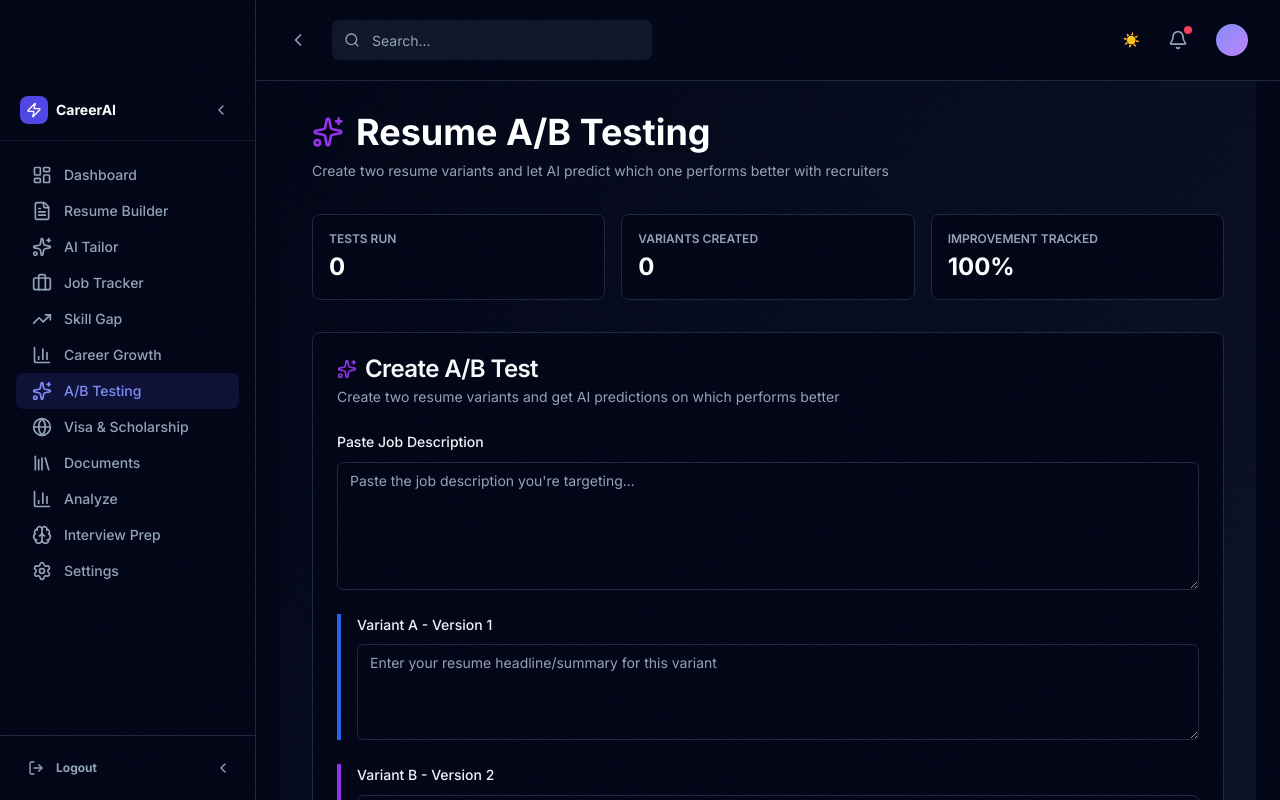
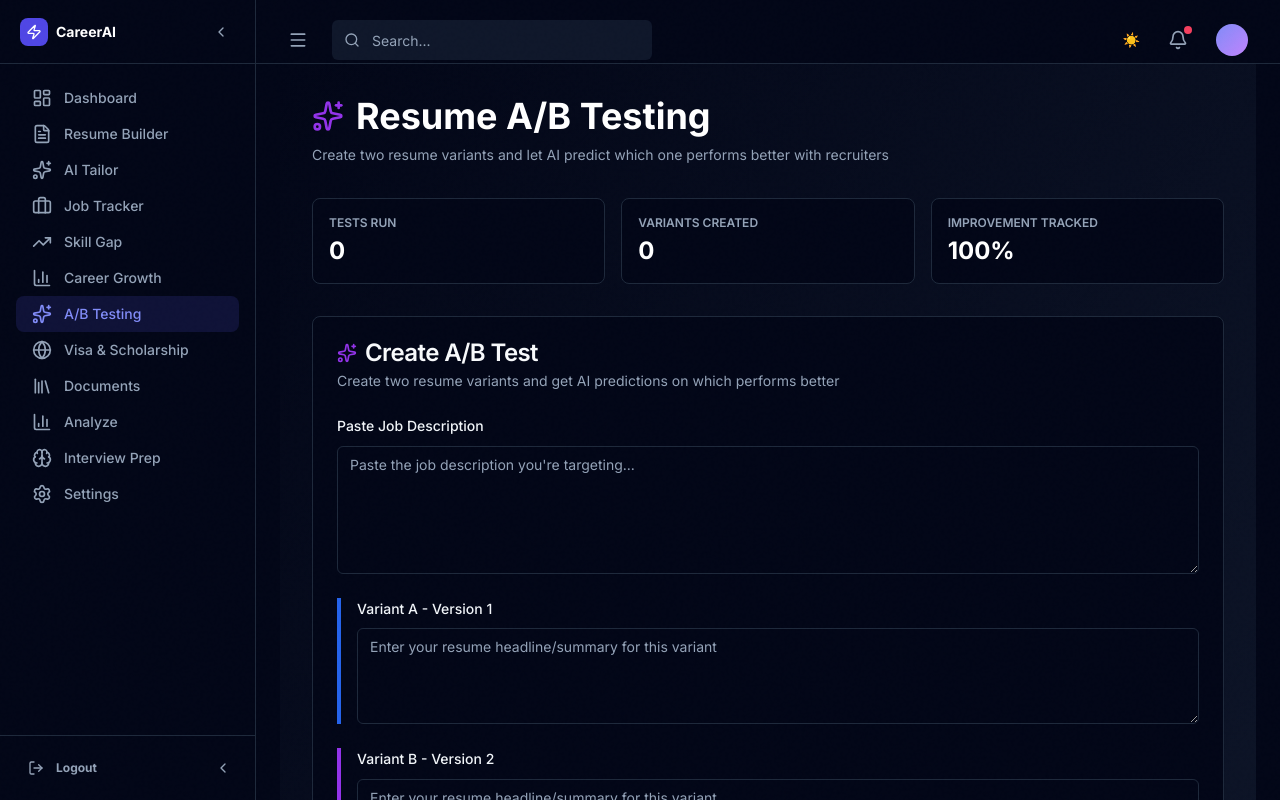
Before and after one commit to Engr-Riaz-Ahmad-Butt/career_ai, a Next.js app in the folder frontend/: page /ab-testing in a window 1280 px wide. Shown: the top 800 px of the page. Built offline with nearby package versions, Linux system fonts and the light colour scheme; no server answers.

Commit message:
Standardize header heights, fix toggle logic, and restore icons

```diff
--- a/frontend/app/(dashboard)/layout.tsx
+++ b/frontend/app/(dashboard)/layout.tsx
@@ -21,7 +21,7 @@ export default function DashboardLayout({
                 }}
             >
                 <AppNavbar />
-                <main className="flex-1 pt-20 p-6">
+                <main className="flex-1 pt-16 p-6">
                     {children}
                 </main>
             </div>
--- a/frontend/components/layout/app-navbar.tsx
+++ b/frontend/components/layout/app-navbar.tsx
@@ -40,7 +40,7 @@ export function AppNavbar() {
       initial={{ y: -20, opacity: 0 }}
       animate={{ y: 0, opacity: 1 }}
       transition={{ duration: 0.3 }}
-      className="fixed top-0 left-0 right-0 z-30 border-b border-slate-200 dark:border-slate-800 bg-white dark:bg-slate-950 backdrop-blur-sm"
+      className="fixed top-0 left-0 right-0 z-30 border-b border-slate-200 dark:border-slate-800 bg-white dark:bg-slate-950 backdrop-blur-sm h-16"
       style={{
         paddingLeft: sidebarOpen ? '256px' : '80px',
         transition: 'padding-left 0.3s ease',
@@ -54,7 +54,7 @@ export function AppNavbar() {
             className="p-2 hover:bg-slate-100 dark:hover:bg-slate-800 rounded-lg transition-colors flex items-center justify-center text-slate-500 dark:text-slate-400"
             title={sidebarOpen ? "Collapse Sidebar" : "Expand Sidebar"}
           >
-            {sidebarOpen ? <ChevronLeft className="h-5 w-5" /> : <ChevronRight className="h-5 w-5" />}
+            <Menu className="h-5 w-5" />
           </button>
 
           <div className="hidden md:flex flex-1 max-w-xs">
--- a/frontend/components/layout/app-sidebar.tsx
+++ b/frontend/components/layout/app-sidebar.tsx
@@ -49,32 +49,24 @@ export function AppSidebar() {
       initial={{ width: sidebarOpen ? 256 : 80 }}
       animate={{ width: sidebarOpen ? 256 : 80 }}
       transition={{ duration: 0.3 }}
-      className="fixed left-0 top-0 bottom-0 border-r border-slate-200 dark:border-slate-800 bg-white dark:bg-slate-950 z-40 flex flex-col pt-20"
+      className="fixed left-0 top-0 bottom-0 border-r border-slate-200 dark:border-slate-800 bg-white dark:bg-slate-950 z-40 flex flex-col"
     >
-      {/* Branding & Top Toggle */}
-      <div className="px-5 py-4 flex items-center justify-between border-b border-slate-100 dark:border-slate-800/50">
-        {sidebarOpen ? (
+      {/* Branding & Top Toggle - Aligned with Navbar */}
+      <div className="px-5 h-16 flex items-center justify-between border-b border-slate-200 dark:border-slate-800 flex-shrink-0">
         <div className="flex items-center gap-2">
           <div className="p-1.5 rounded-lg bg-indigo-600">
             <Zap className="h-4 w-4 text-white" />
           </div>
-            <span className="text-sm font-bold text-slate-900 dark:text-white">CareerAI</span>
+          {sidebarOpen && <span className="text-sm font-bold text-slate-900 dark:text-white">CareerAI</span>}
         </div>
-        ) : (
-          <div className="mx-auto p-1.5 rounded-lg bg-indigo-600">
-            <Zap className="h-4 w-4 text-white" />
-          </div>
-        )}
 
-        {sidebarOpen && (
         <button
           onClick={toggleSidebar}
-            className="p-1.5 rounded-md text-slate-400 hover:text-slate-900 dark:hover:text-white hover:bg-slate-100 dark:hover:bg-slate-900 transition-colors"
-            title="Collapse Sidebar"
+          className={`p-1.5 rounded-md text-slate-400 hover:text-slate-900 dark:hover:text-white hover:bg-slate-100 dark:hover:bg-slate-900 transition-colors ${!sidebarOpen && 'mx-auto'}`}
+          title={sidebarOpen ? "Collapse Sidebar" : "Expand Sidebar"}
         >
-            <ChevronLeft className="h-4 w-4" />
+          {sidebarOpen ? <ChevronLeft className="h-4 w-4" /> : <ChevronRight className="h-4 w-4" />}
         </button>
-        )}
       </div>
 
       {/* Sidebar Content */}
```
Lines whose indentation alone changed are shown as unchanged.
